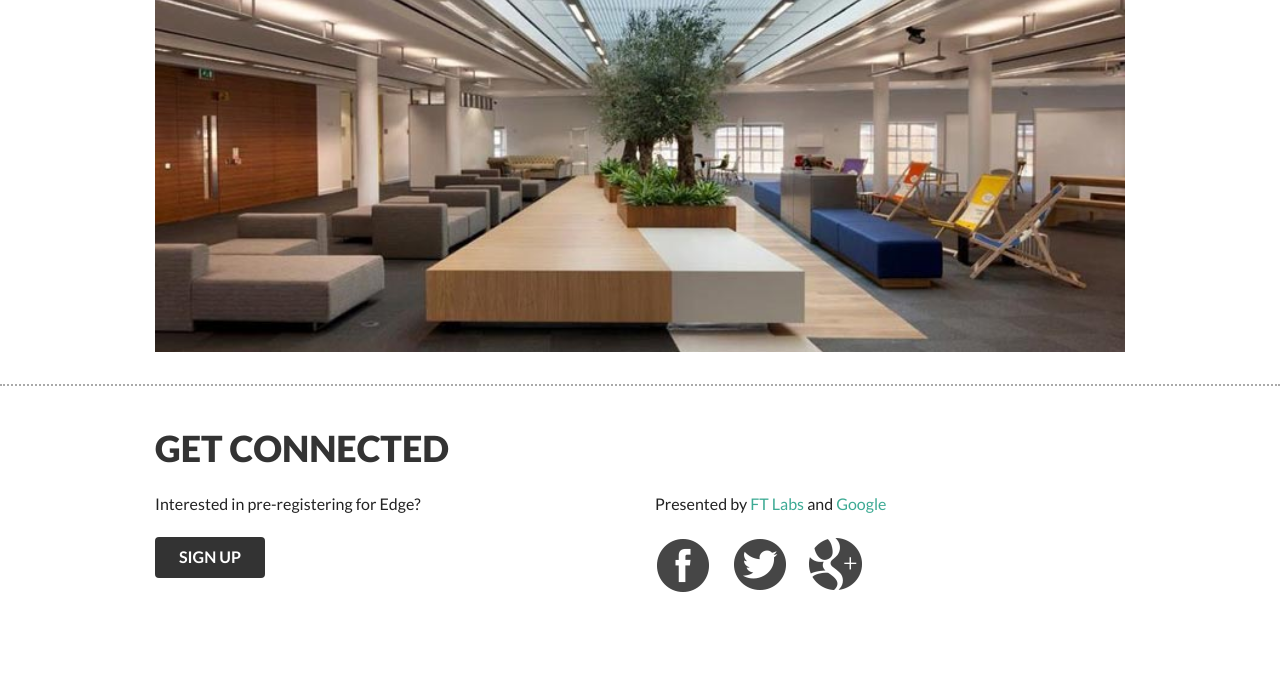
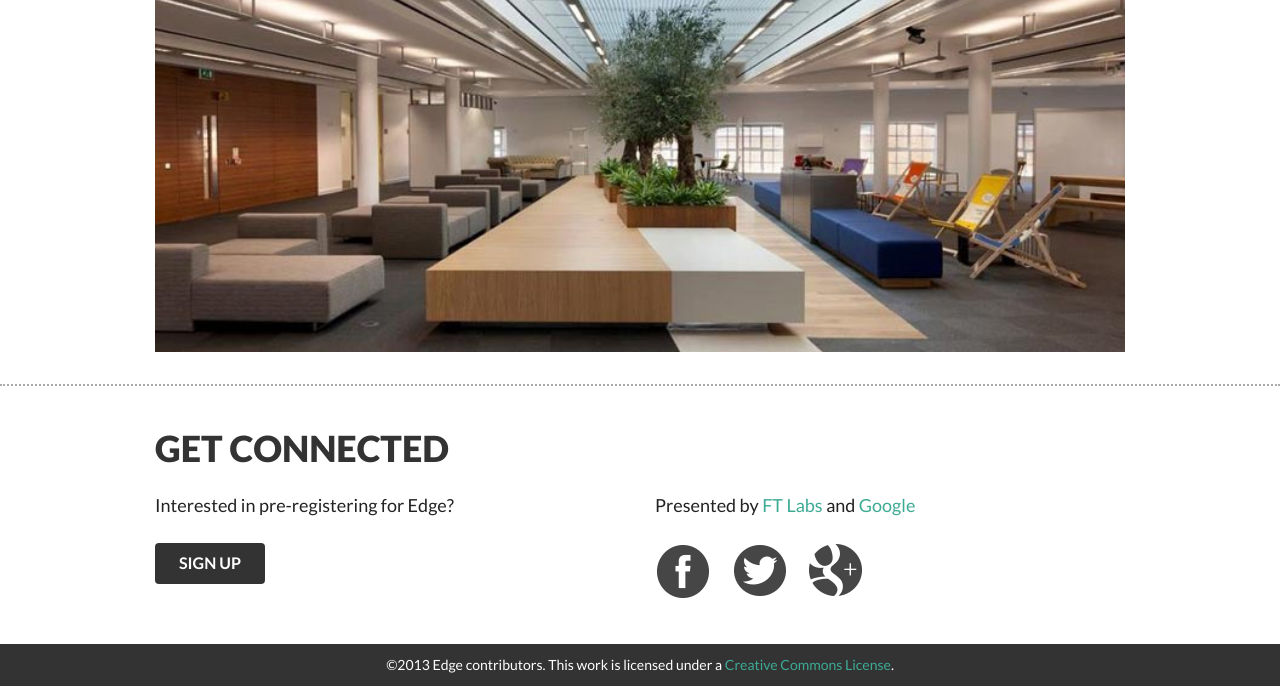
Before and after one commit to triblondon/edgeconf, a PHP site: page / in a window 1280 px wide. Shown: the part 3546-4232 px from the top of the page. Before the commit the page ends 4138 px from the top, so only its background shows below. Run offline with PHP 8.4, Linux system fonts and the light colour scheme.

Commit message:
Basic footer

```diff
--- a/public/index.html
+++ b/public/index.html
@@ -182,6 +182,14 @@
 		</div>
 	</section>
 
+	<footer>
+		<div class="row">
+			<div class="small-12 columns">
+				<p>©2013 Edge contributors. This work is licensed under a <a href="#">Creative Commons License</a>.</p>
+			</div>
+		</div>
+	</footer>
+
 
 	<div id="registration-form" class="reveal-modal">
 		<h2>Register</h2>
--- a/public/sass/app.scss
+++ b/public/sass/app.scss
@@ -141,7 +141,7 @@ header {
 		font-size: em(36px);
 		font-weight: 900;
 	}
-	h2 + p {
+	p {
 		font-size: em(18px);
 	}
 	img:last-child {
@@ -230,3 +230,14 @@ header {
 		}
 	}
 }
+footer {
+	background: #333;
+	padding: 10px 0;
+	text-align: center;
+	width: 100%;
+	p {
+		color: #fff;
+		font-size: em(14px);
+		margin-bottom: 0;
+	}
+}
```
Also changed, not shown: public/stylesheets/app.css.
